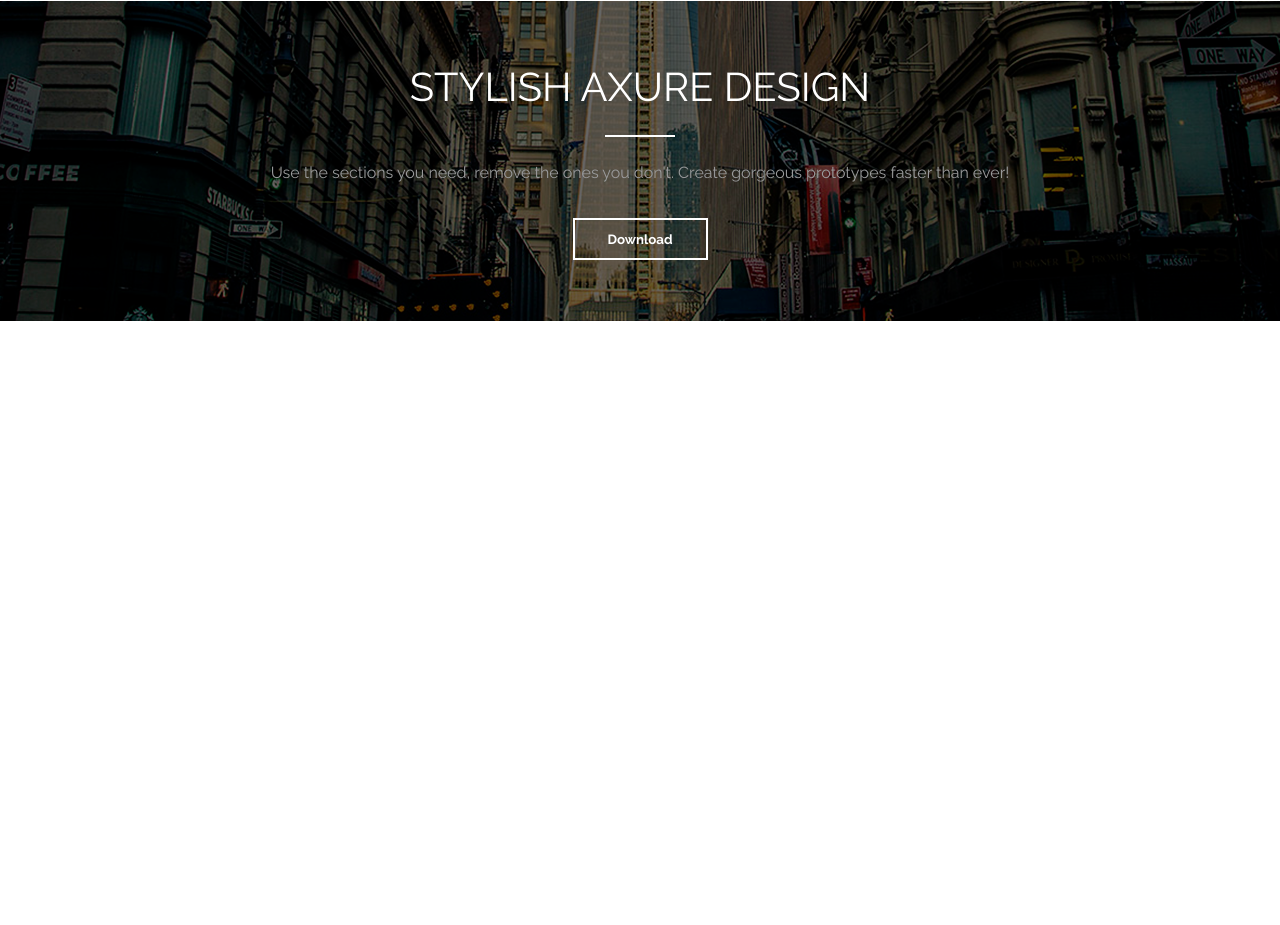
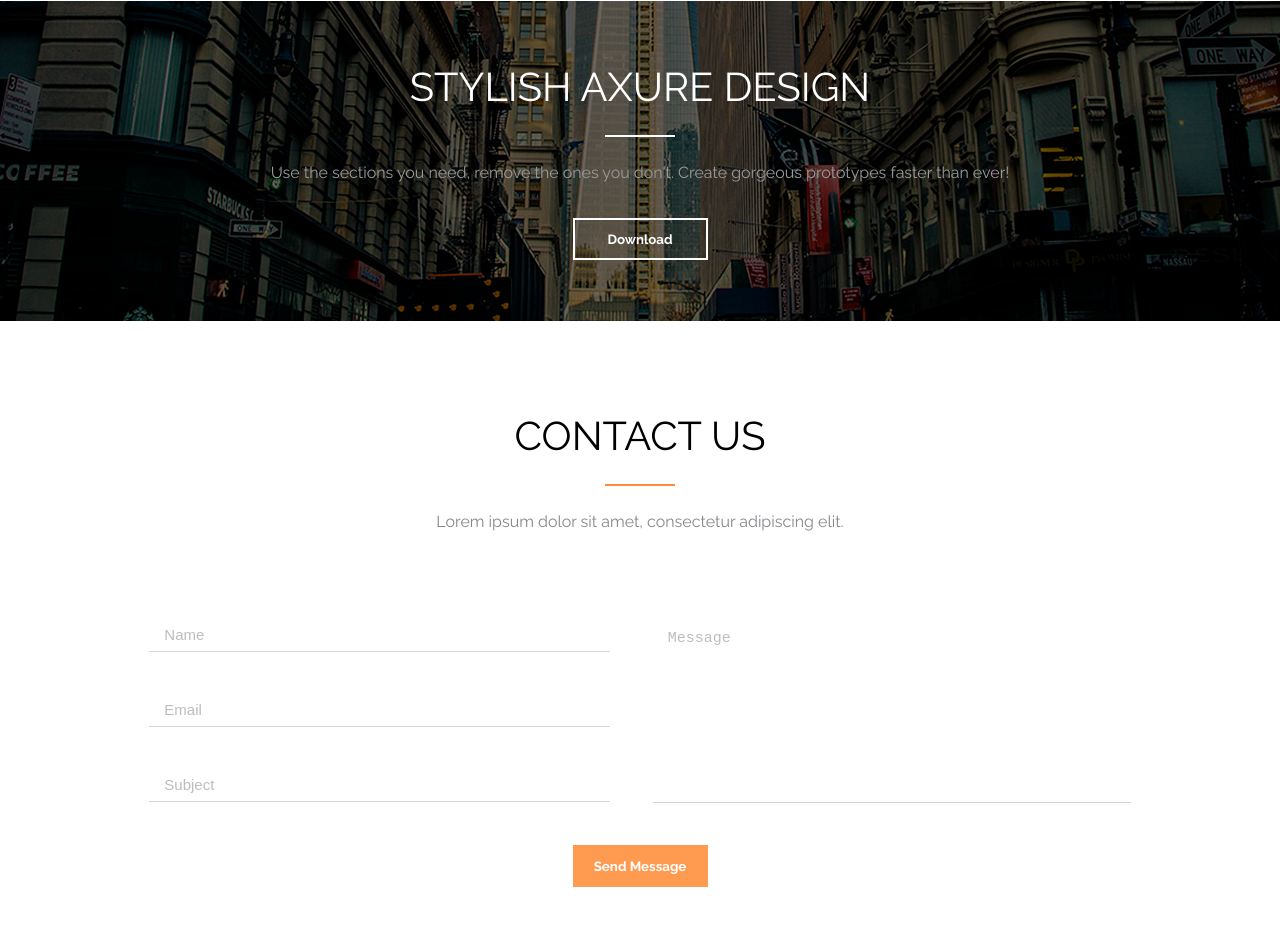
Before and after one commit to danieru0/axit, a website: page index.html in a window 1280 px wide. Shown: the part 5415-6340 px from the top of the page. Drawn offline with Linux system fonts and the light colour scheme.

Commit message:
added section contact

```diff
--- a/index.html
+++ b/index.html
@@ -250,7 +250,21 @@
         <button>Download</button>
     </section>
     <section class="contact">
-
+        <h3>Contact us</h3>
+        <p>Lorem ipsum dolor sit amet, consectetur adipiscing elit.</p>
+        <form>
+            <div class="contact__form-inputs">
+                <label class="visuallyhidden" for="name">Your name</label>
+                <input type="text" name="name" id="name" placeholder="Name" required>
+                <label class="visuallyhidden" for="email">Your email</label>
+                <input type="email" name="email" id="email" placeholder="Email" required>
+                <label class="visuallyhidden" for="password">Your subject</label>
+                <input type="text" name="subject" id="subject" placeholder="Subject" required>
+            </div>
+            <label class="visuallyhidden" for="message">Your message</label>
+            <textarea placeholder="Message" name="message" id="message" required></textarea>
+            <button>Send Message</button>
+        </form>
     </section>
 <script src="js/main.js"></script>
 </body>
--- a/scss/style.scss
+++ b/scss/style.scss
@@ -1029,4 +1029,104 @@ body {
 .contact {
     width: 100%;
     height: 612px;
+    display: flex;
+    justify-content: center;
+    align-items: center;
+    flex-direction: column;
+    h3 {
+        margin: 0;
+        font-family: Raleway;
+        font-size: 40px;
+        text-transform: uppercase;
+        font-weight: 400;
+        margin-bottom: 10px;
+        text-align: center;
+        &::after {
+            content: "";
+            width: 70px;
+            height: 2px;
+            display: block;
+            background-color: #ff8b38;
+            margin-left: auto;
+            margin-right: auto;
+            margin-top: 25px;
+        }
+    }
+    p {
+        text-align: center;
+        font-family: Raleway;
+        color: #86878b;
+    }
+    form {
+        ::-webkit-input-placeholder {
+            color: #bdbdbd;
+        }
+        ::-moz-placeholder {
+            color: #bdbdbd;
+            opacity: 1;
+        }
+        :-moz-placeholder {
+            color: #bdbdbd;
+            opacity: 1;
+        }
+        :-ms-input-placeholder {
+            color: #bdbdbd;
+        }
+        ::-ms-input-placeholder {
+            color: #bdbdbd;
+        }
+        width: 80%;
+        display: flex;
+        justify-content: space-around;
+        position: relative;
+        margin-top: 70px;
+        .contact__form-inputs {
+            display: flex;
+            flex-direction: column;
+            width: 45%;
+            input {
+                height: 32px;
+                border: none;
+                margin-bottom: 40px;
+                border-bottom: 1px solid #d6d6d6;
+                padding-left: 15px;
+                font-size: 15px;
+                color: #bdbdbd;
+                outline: none;
+                transition: 0.2s;
+                &:focus {
+                    color: #000000;
+                    border-bottom: 1px solid #000000;
+                }
+            }
+        }
+        textarea {
+            width: 45%;
+            height: 170px;
+            border: none;
+            color: #bdbdbd;
+            border-bottom: 1px solid #d6d6d6;
+            padding-left: 15px;
+            padding-top: 13px;
+            font-size: 15px;
+            outline: none;
+            transition: 0.2s;
+            resize: none;
+            &:focus {
+                border-bottom: 1px solid #000000;
+                color: #000000;
+            }
+        }
+        button {
+            position: absolute;
+            bottom: -45px;
+            @include button(#ff9b51);
+            &:hover {
+                background-color: #ff8b38;
+            }
+            &:focus {
+                background-color: #ff8b38;
+            }
+        }
+    }
 }
```
Also changed, not shown: style.css.
